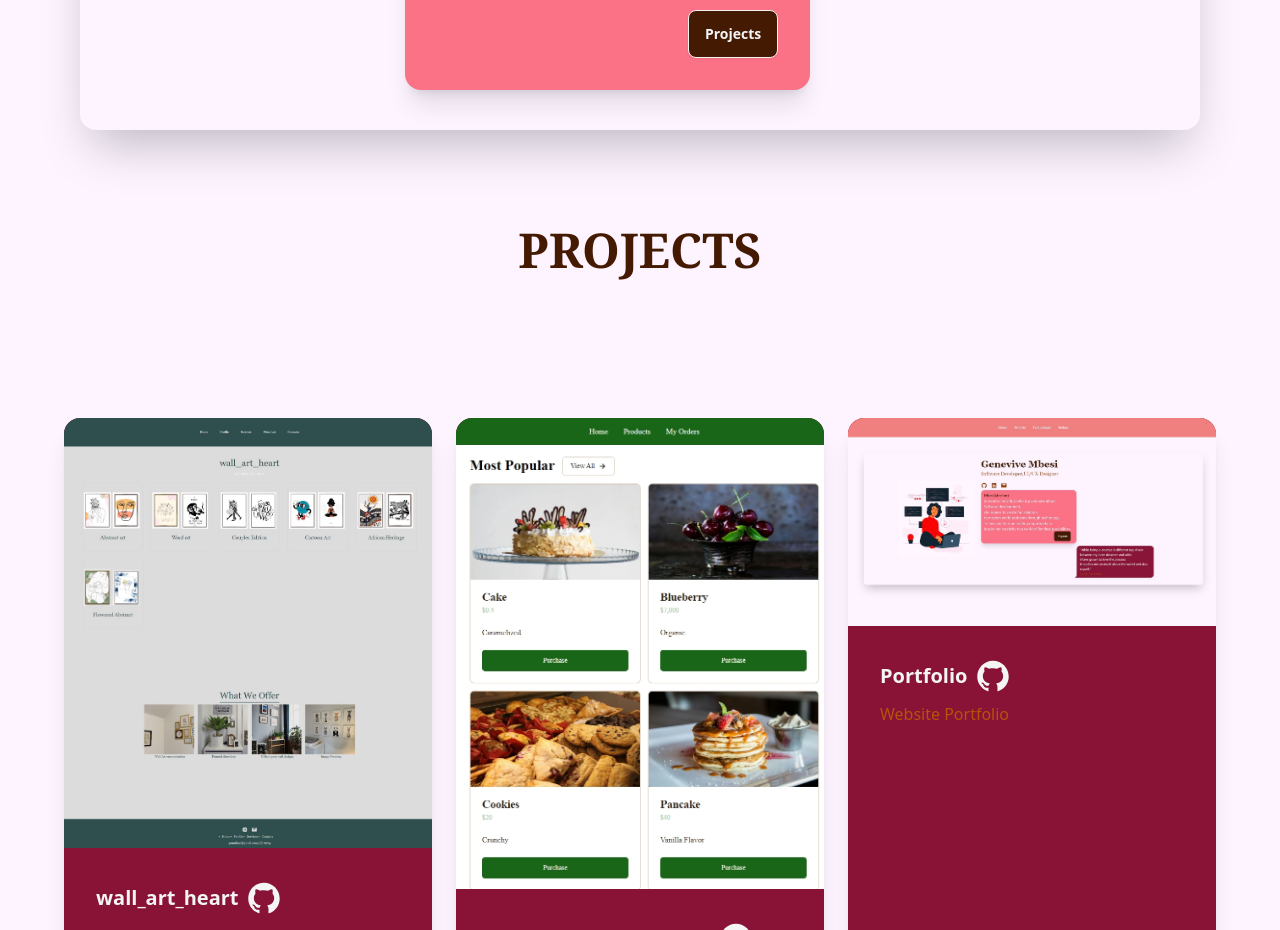
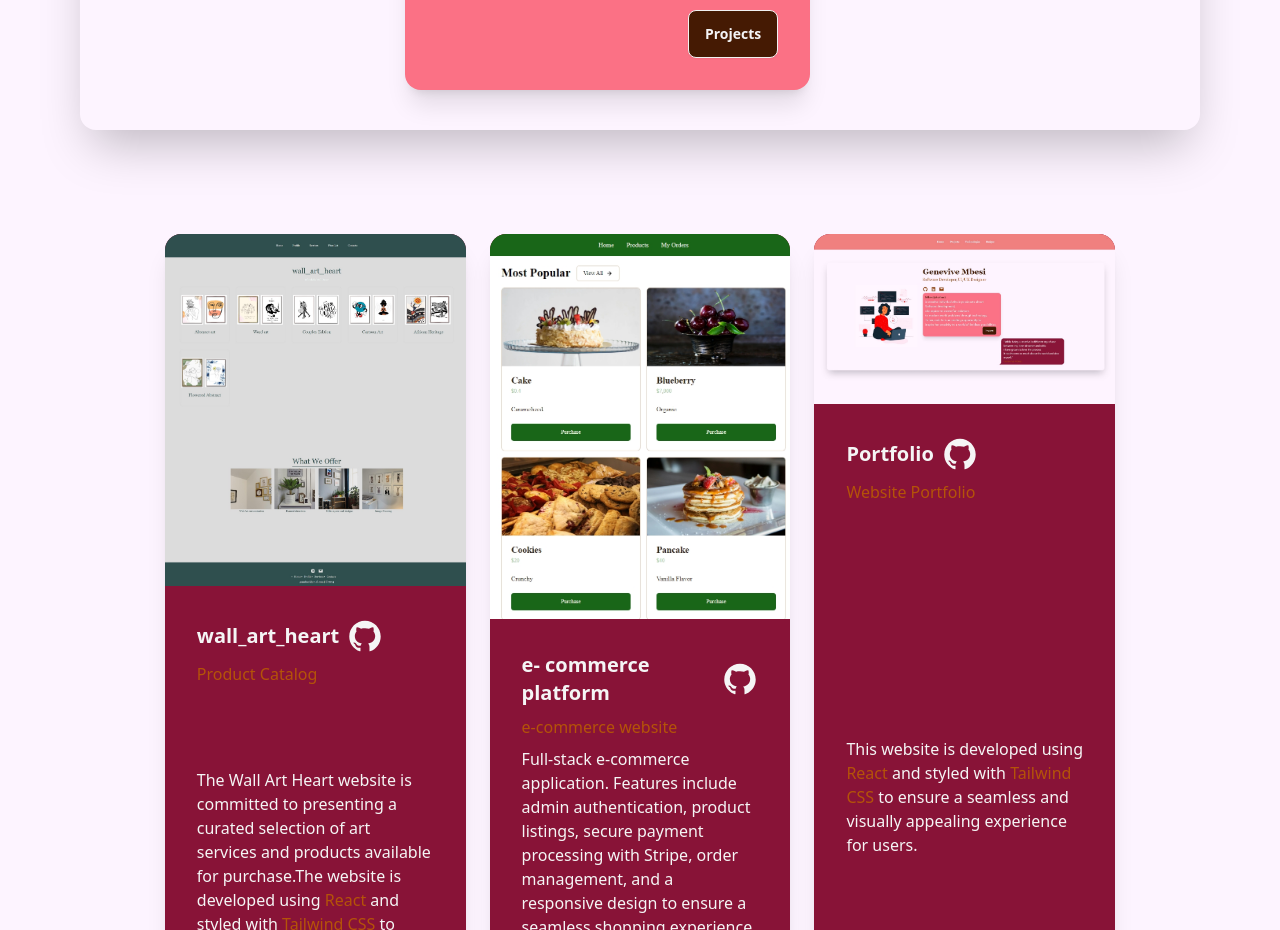
Before and after one commit to Genevive-Mbesi/Portfolio, a React (Create React App) app in the folder portfolio/: page / in a window 1280 px wide. Shown: the part 840-1770 px from the top of the page. Built offline with nearby package versions, Linux system fonts and the light colour scheme.

Commit message:
e - commerce

```diff
--- a/portfolio/src/components/home.jsx
+++ b/portfolio/src/components/home.jsx
@@ -77,16 +77,13 @@ export default function Home() {
               </div>
             </div>
           </div>
-          <div className="card lg:card-side justify-center items-center w-100 ">
-          <p className="text-2xl font-serif  text-5xl font-bold text-amber-950 pt-24">
-              PROJECTS
+          <div className=" justify-center w-100 ">
+          <div className="card-body" >
+          <p className="text-2xl font-serif  text-amber-700">
             </p>
-
+          <Projects />
             </div>
-        </div>
-
-        <div>
-          <Projects />
+            </div>
         </div>
       </div>
 
```
